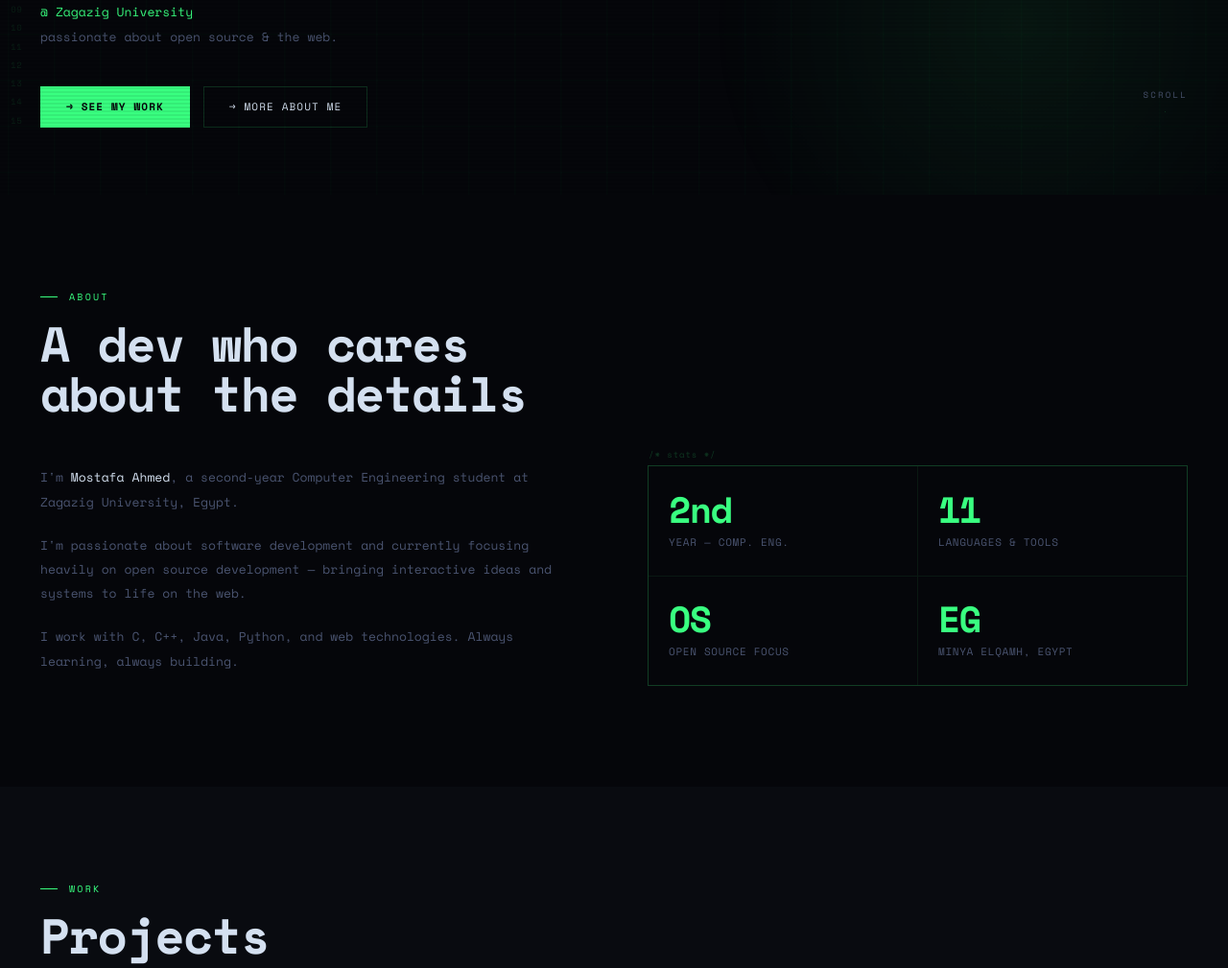
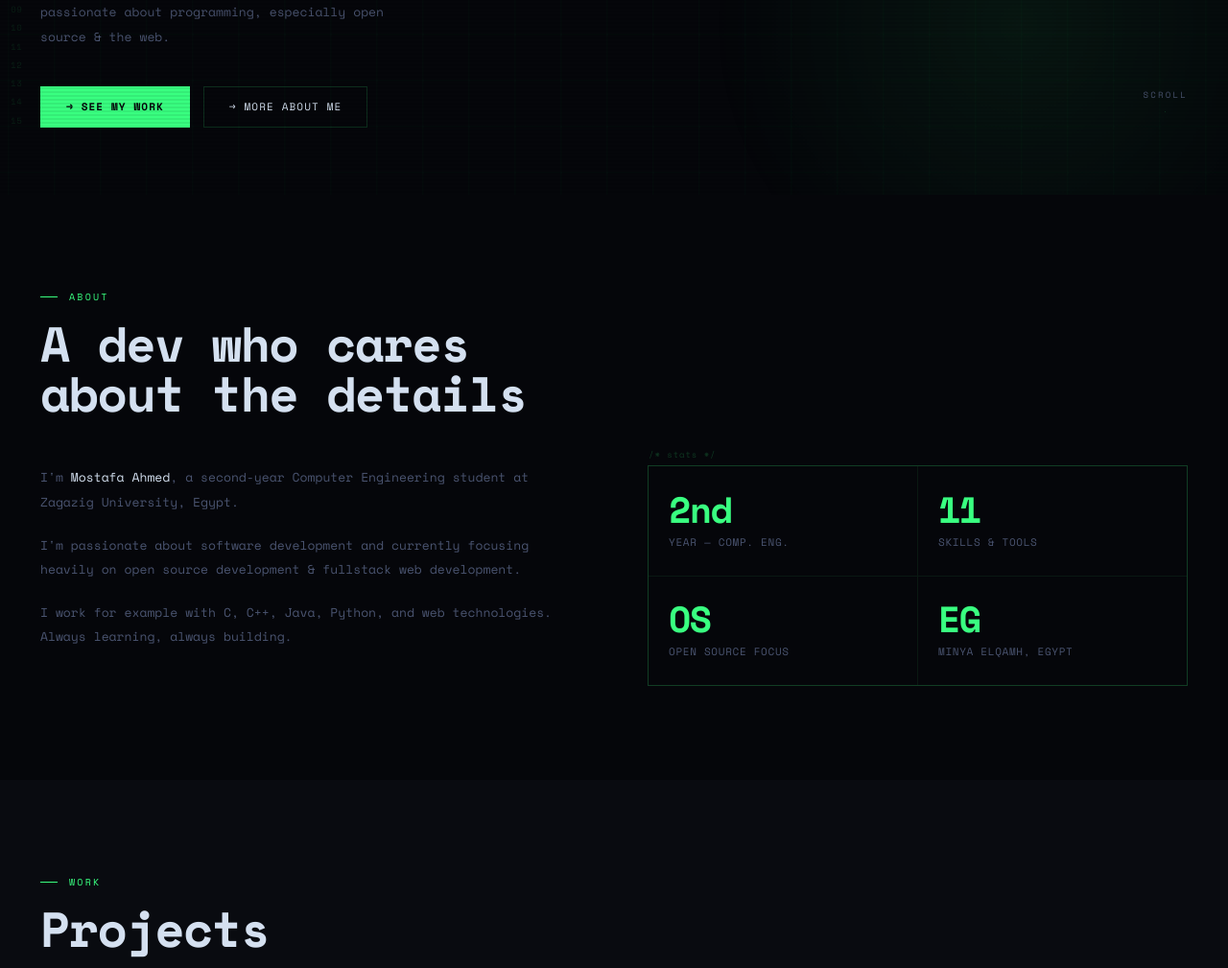
Before and after one commit to TheGreatMostafa/TheGreatMostafa.github.io, a plain HTML site: page index.html in a window 1280 px wide. Shown: the part 597-1606 px from the top of the page at 96% size. Drawn offline with nearby package versions, Linux system fonts and the light colour scheme.

Commit message:
Add Some changes and icon

```diff
--- a/index.html
+++ b/index.html
@@ -5,10 +5,12 @@
   <meta name="viewport" content="width=device-width, initial-scale=1.0" />
   <meta name="description" content="Mostafa Ahmed, a Computer Engineering student building open-source web, Java, C, and systems projects." />
   <meta name="theme-color" content="#05060a" />
-  <meta property="og:title" content="Mostafa Ahmed | Portfolio" />
+  <meta property="og:title" content="Mostafa Ahmed" />
   <meta property="og:description" content="Selected software projects, stack, and contact links for Mostafa Ahmed." />
   <meta property="og:type" content="website" />
-  <title>Mostafa Ahmed</title>
+  <title>The Great Mostafa</title>
+
+  <link rel="icon" type="image/icon" href="assets/Batman.png">
 
   <link rel="preconnect" href="https://fonts.googleapis.com">
   <link rel="preconnect" href="https://fonts.gstatic.com" crossorigin>
@@ -69,9 +71,9 @@
     </h1>
 
     <p class="hero-sub">
-      Computer Engineering student<br>
+      Computer & Systems Engineering student<br>
       <strong>@ Zagazig University</strong><br>
-      passionate about open source &amp; the web.
+      passionate about programming, especially open source &amp; the web.
     </p>
 
     <div class="hero-ctas">
@@ -99,8 +101,8 @@
     <div class="about-grid">
       <div class="about-text">
         <p>I'm <strong>Mostafa Ahmed</strong>, a second-year Computer Engineering student at Zagazig University, Egypt.</p>
-        <p>I'm passionate about software development and currently focusing heavily on open source development — bringing interactive ideas and systems to life on the web.</p>
-        <p>I work with C, C++, Java, Python, and web technologies. Always learning, always building.</p>
+        <p>I'm passionate about software development and currently focusing heavily on open source development &amp; fullstack web development.</p>
+        <p>I work for example with C, C++, Java, Python, and web technologies. Always learning, always building.</p>
       </div>
 
       <div class="about-stats">
@@ -110,7 +112,7 @@
         </div>
         <div class="stat">
           <div class="stat-num">11</div>
-          <div class="stat-label">Languages &amp; tools</div>
+          <div class="stat-label">Skills &amp; tools</div>
         </div>
         <div class="stat">
           <div class="stat-num">OS</div>
@@ -188,7 +190,7 @@
     <h2 class="section-title">What I work with</h2>
     <div class="skills-grid">
       <div class="skill-item"><div class="skill-icon">01/</div><div class="skill-name">C / C++</div><div class="skill-sub">Systems &amp; algorithms</div></div>
-      <div class="skill-item"><div class="skill-icon">02/</div><div class="skill-name">Java</div><div class="skill-sub">OOP, JavaFX</div></div>
+      <div class="skill-item"><div class="skill-icon">02/</div><div class="skill-name">Java</div><div class="skill-sub">OOP, DS&A, JavaFX</div></div>
       <div class="skill-item"><div class="skill-icon">03/</div><div class="skill-name">Python</div><div class="skill-sub">Scripting &amp; automation</div></div>
       <div class="skill-item"><div class="skill-icon">04/</div><div class="skill-name">JavaScript</div><div class="skill-sub">HTML5, CSS3, Web</div></div>
       <div class="skill-item"><div class="skill-icon">05/</div><div class="skill-name">Databases</div><div class="skill-sub">MySQL, SQLite</div></div>
```
Also changed, not shown: assets/Batman.png (added).
